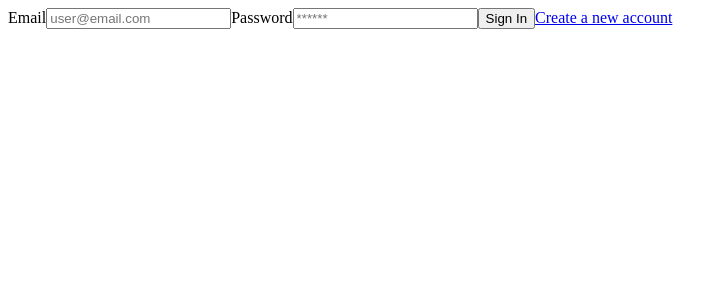
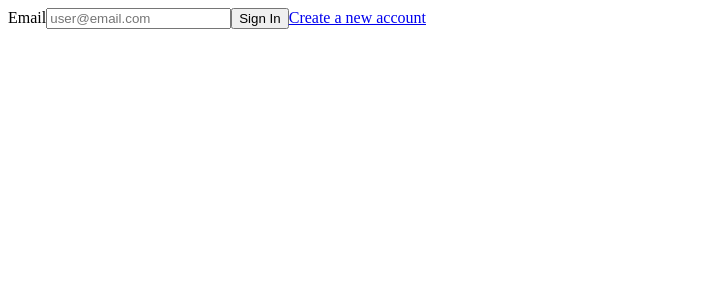
Before and after one commit to widzthedvloper/calories-tracker-frontend, a React (Create React App) app: page / in a window 1280 px wide. Shown: the top 300 px of the page, without its empty margins (0-728 px from the left). Built offline with nearby package versions, Linux system fonts and the light colour scheme.

Commit message:
Remove input

```diff
--- a/src/component/SignInComponent.js
+++ b/src/component/SignInComponent.js
@@ -8,7 +8,6 @@ import { checkUser } from '../action';
 
 const SignInComponent = () => {
   const [email, setEmail] = useState('');
-  const [password, setPassword] = useState('');
   const history = useHistory();
   const dispatch = useDispatch();
 
@@ -16,13 +15,9 @@ const SignInComponent = () => {
     setEmail(emailInput);
   };
 
-  const grabPassword = (passwordInput) => {
-    setPassword(passwordInput);
-  };
-
   const handleSubmit = (e) => {
     e.preventDefault();
-    dispatch(checkUser({ email, password }));
+    dispatch(checkUser({ email }));
     history.push('/App');
   };
 
@@ -33,10 +28,6 @@ const SignInComponent = () => {
           Email
           <input onChange={(e) => grabEmail(e.target.value)} id="email" type="email" value={email} placeholder="user@email.com" />
         </label>
-        <label htmlFor="password">
-          Password
-          <input onChange={(e) => grabPassword(e.target.value)} id="password" type="password" value={password} placeholder="******" />
-        </label>
         <button type="submit" className="sign-in">Sign In</button>
         <a href="/new/user" className="sign-up">Create a new account</a>
       </form>
```
